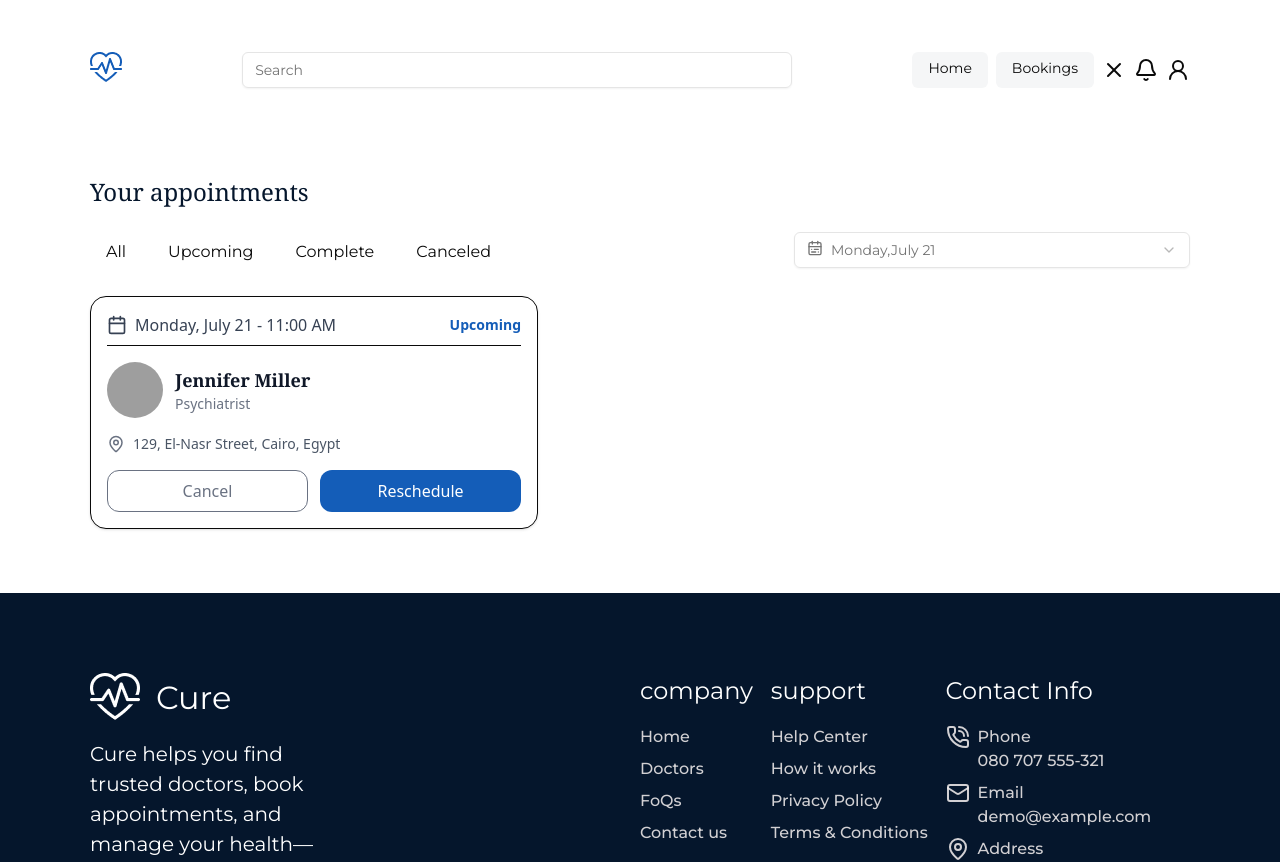
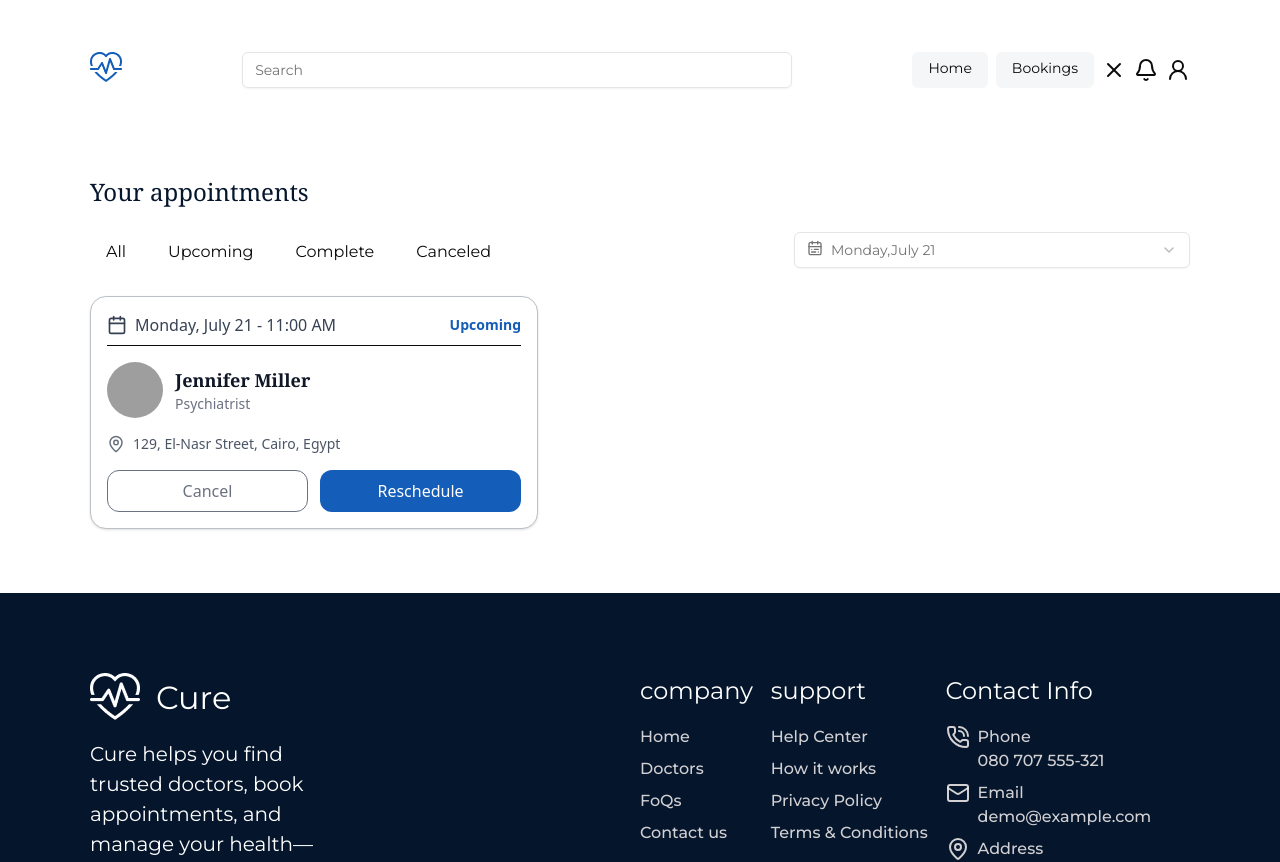
Before and after one commit to Huma-volve/R7-React-Cure-4, a React (Vite) app: page /booking in a window 1280 px wide. Shown: the top 862 px of the page. Built offline with nearby package versions, Linux system fonts and the light colour scheme; no server answers; grey boxes are pictures that could not be loaded.

Commit message:
add: design system

```diff
--- a/src/pages/Booking/components/AppointmentCard.tsx
+++ b/src/pages/Booking/components/AppointmentCard.tsx
@@ -2,7 +2,7 @@ import { Calendar, MapPin } from "lucide-react";
 
 export default function AppointmentCard() {
     return (
-        <div className="w-full max-w-md bg-white rounded-2xl border shadow-sm p-4 font-sans">
+        <div className="w-full max-w-md bg-white border-[#BBC1C7] rounded-2xl border shadow-sm p-4 font-sans">
             {/* Top Bar */}
             <div className="flex items-center justify-between border-b pb-2">
                 <div className="flex items-center gap-2 text-gray-700 font-medium">
```
